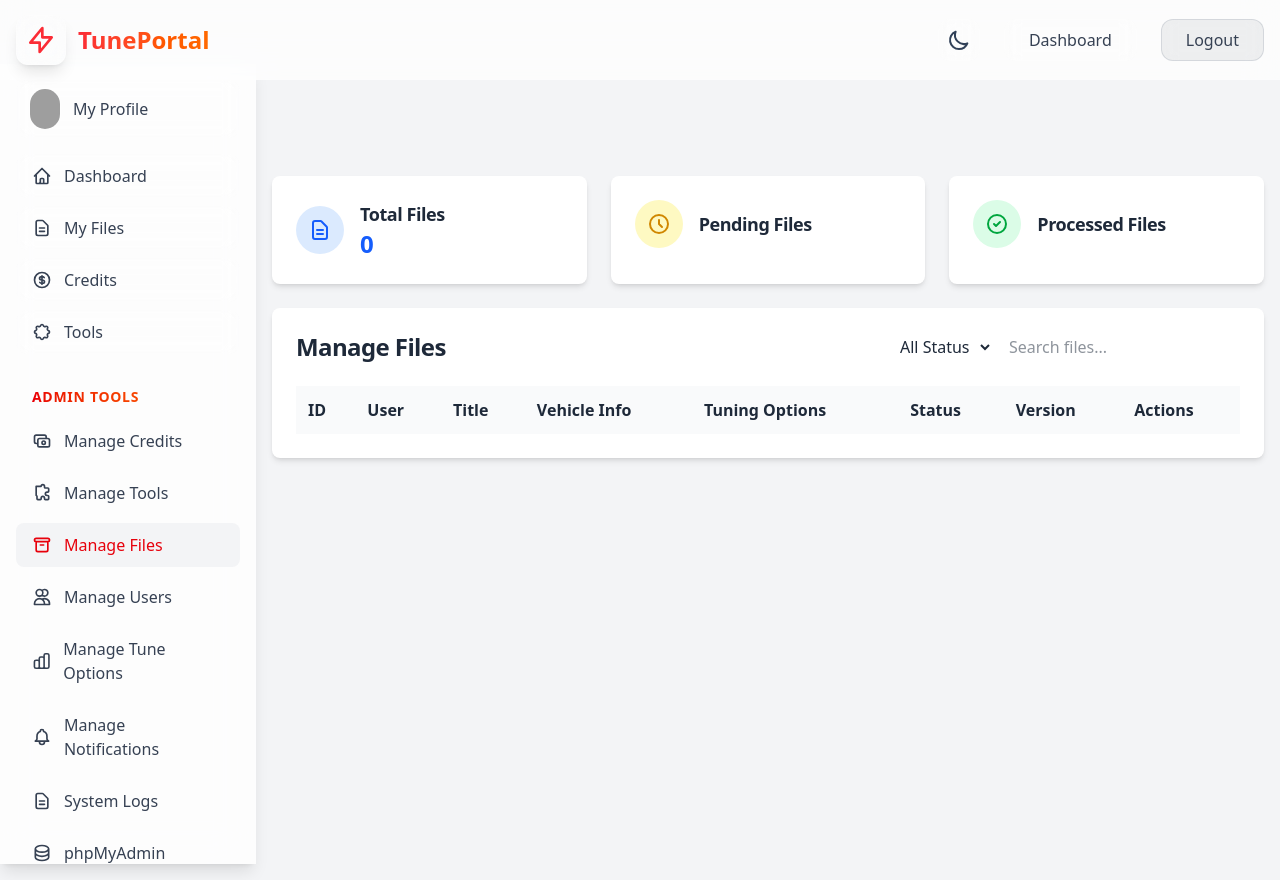
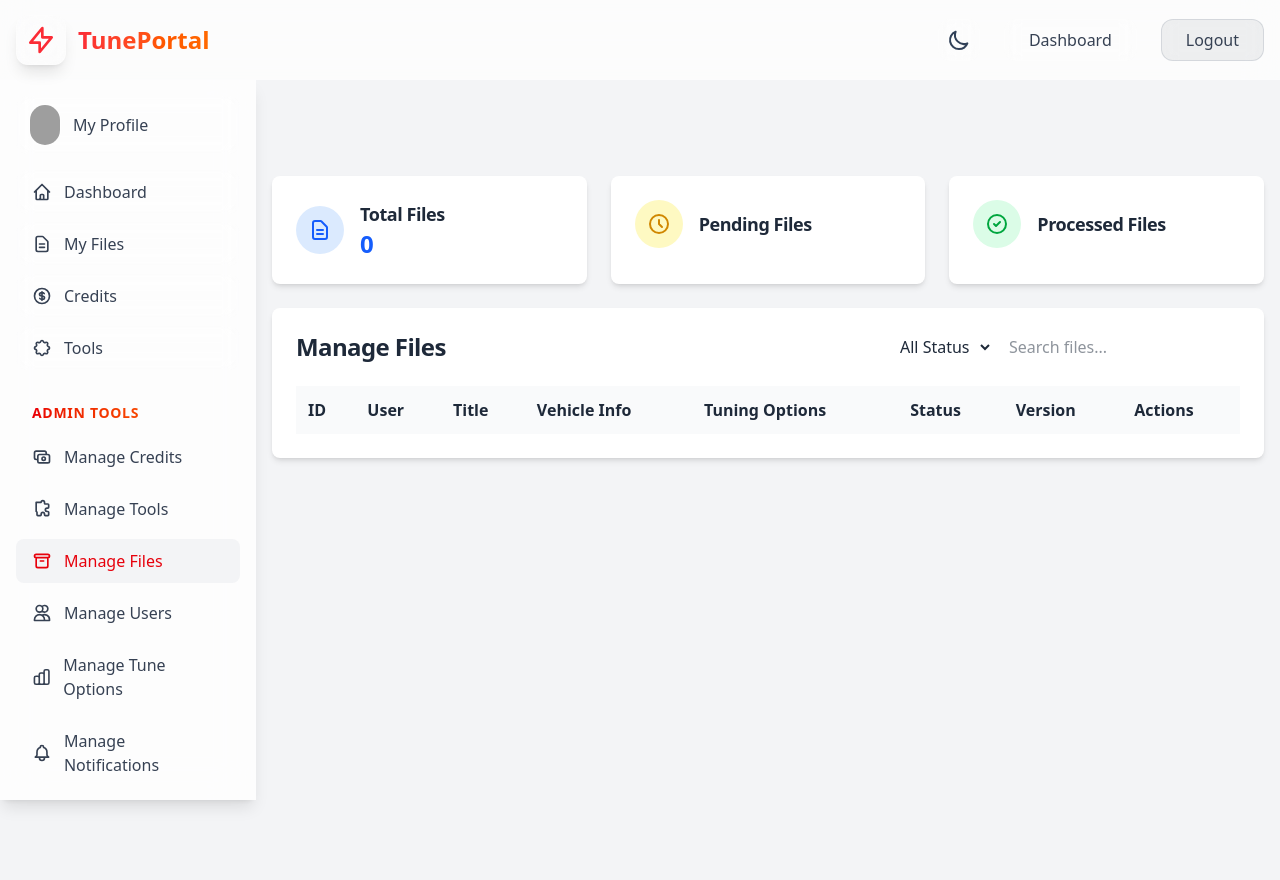
Before and after one commit to ayyo42069/tuneportal, a PHP site: page /admin_files.php in a window 1280 px wide. Run offline with PHP 8.4, Linux system fonts and the light colour scheme; the visitor is signed in with stand-in values (Sample User, id 1); data that the repository does not hold is empty; style sheets or scripts are compiled from the project's sources; grey boxes are pictures that could not be loaded.

Commit message:
fix for sidebar too

```diff
--- a/includes/sidebar.php
+++ b/includes/sidebar.php
@@ -18,8 +18,7 @@ $profile_picture = isset($profile['profile_picture']) && !empty($profile['profil
     ? htmlspecialchars($profile['profile_picture'])
     : 'default.png';
 ?>
-<aside id="sidebar" class="w-64 h-screen fixed top-0 left-0 lg:translate-x-0 -translate-x-full transition-transform duration-300 z-40 mt-16 flex flex-col">
-    <!-- Glassmorphism background -->
+<aside id="sidebar" class="w-64 h-[calc(100vh-5rem)] fixed top-20 left-0 lg:translate-x-0 -translate-x-full transition-transform duration-300 z-30 flex flex-col">   <!-- Glassmorphism background -->
     <div class="absolute inset-0 backdrop-blur-xl bg-white/80 dark:bg-gray-800/80 border-r border-white/10 dark:border-gray-700/20 shadow-lg"></div>
 
     <nav class="flex-grow overflow-y-auto relative">
```
